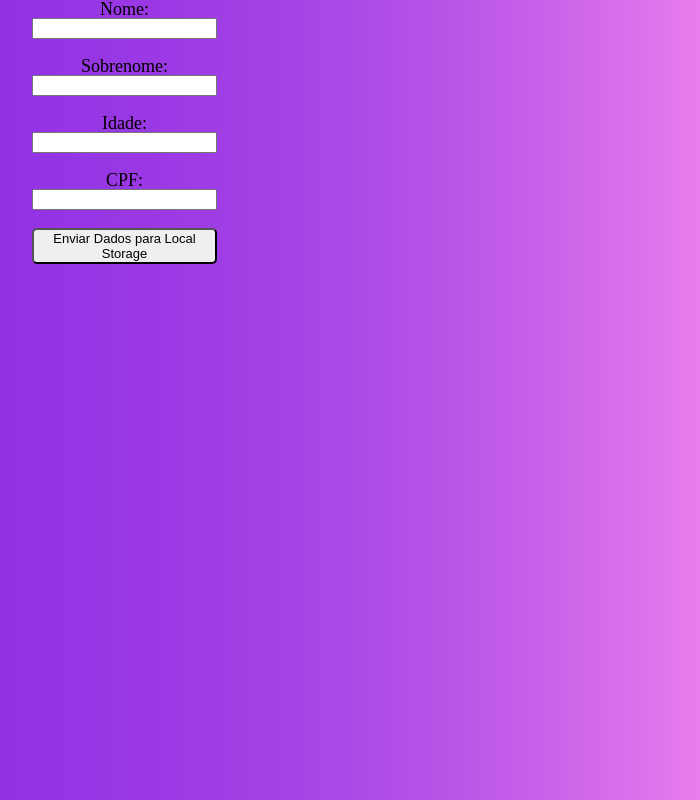
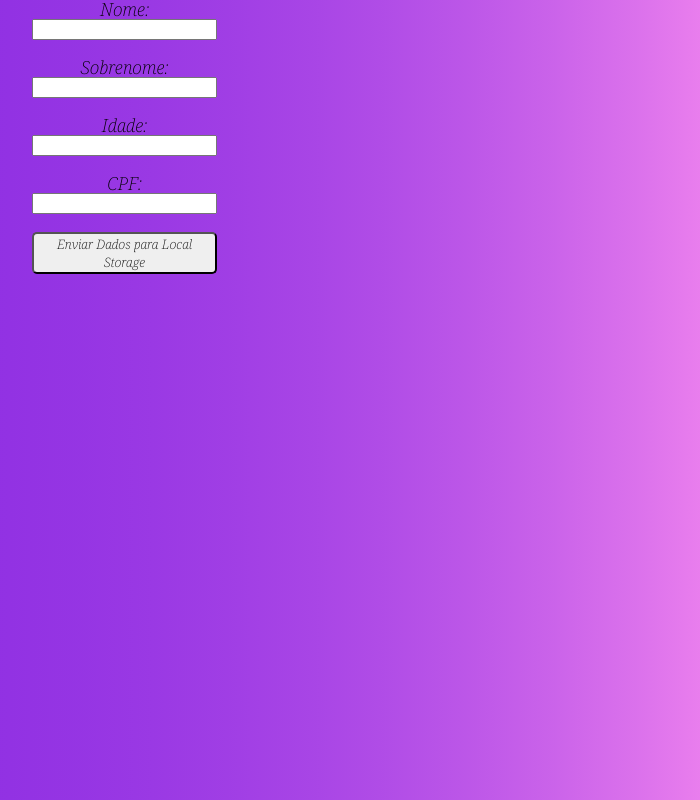
Before and after one commit to FlameFreitas/PraticandoJS, a plain HTML site: page ArmazenaLocal/index.html in a window 1280 px wide. Shown: the whole page, without its empty margins (558-1258 px from the left). Drawn offline with Linux system fonts and the light colour scheme.

Commit message:
Update Style.css

```diff
--- a/ArmazenaLocal/Style.css
+++ b/ArmazenaLocal/Style.css
@@ -1,3 +1,6 @@
+@import url('https://fonts.googleapis.com/css2?family=Noto+Serif:ital,wght@1,200&display=swap');
+
+
 body {
     background-image: linear-gradient(to right, blueviolet, 80%, violet);
 
@@ -14,6 +17,7 @@ body {
     text-decoration: none;
     text-align: center;
     font-size: 18px;
+    font-family: 'Noto Serif', serif;
 }
 
 
@@ -25,4 +29,5 @@ body {
     font-size: 13px;
     border-radius: 5px;
     box-shadow: 5px;
+    font-family: 'Noto Serif', serif;
 }
```
